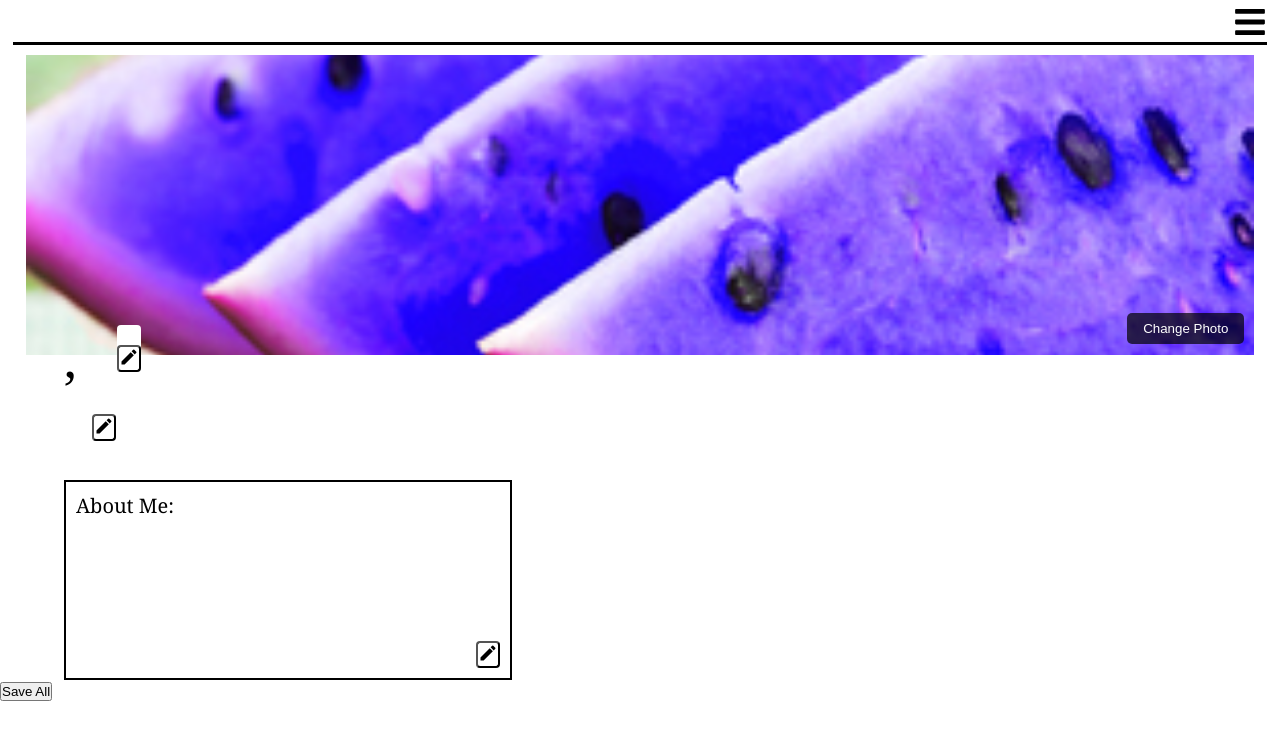
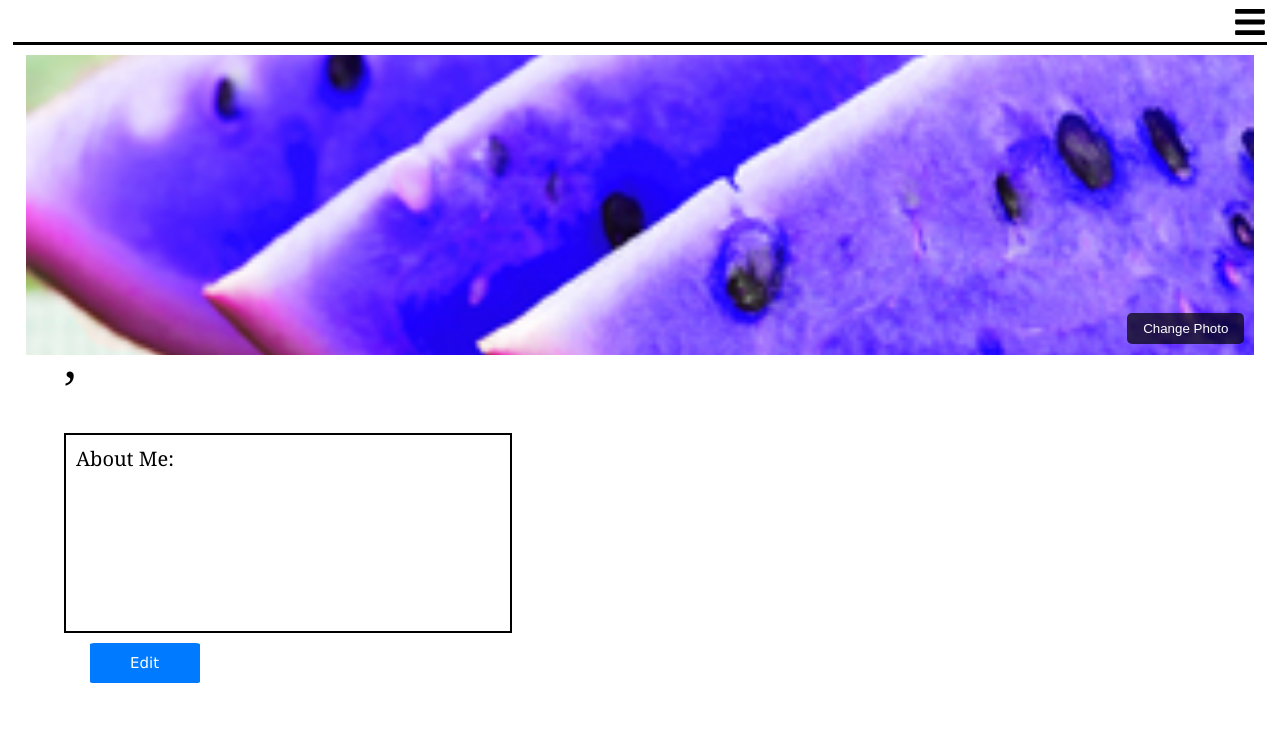
Before and after one commit to azh05/TasteBuds, a React (Create React App) app in the folder tastebuds-site/: page /profile in a window 1280 px wide. Shown: the top 740 px of the page. Built offline with nearby package versions, Linux system fonts and the light colour scheme.

Commit message:
Fixed edit profile functionality, now rewuires use of Edit/Save all

```diff
--- a/tastebuds-site/src/pages/profile.js
+++ b/tastebuds-site/src/pages/profile.js
@@ -35,6 +35,7 @@ function ProfilePage()  {
   const [canDelete, setCanDelete] = useState(true);
   const [canAddTag, setCanAddTag] = useState(false)
   const [originalProfileName, setOriginalProfileName] = useState('');
+  const [editOrSave, setEditOrSave] = useState ("Edit")
   const [editingState, setEditingState] = useState({
     name: false,
     cuisine: false,
@@ -69,19 +70,20 @@ const maxCharacters = 350;
     if (user) {
       fetchProfile();
     }
-
+/*
   const handleClickOutside = (event) => {
       if (cuisineEditRef.current && !cuisineEditRef.current.contains(event.target)) {
           setEditingState((prev) => ({ ...prev, cuisine: false })); // Exit edit mode
           setCanAddTag(false); // Hide the available tags list
       }
   };
-
+*/
+/*
   document.addEventListener('mousedown', handleClickOutside);
   return () => {
       document.removeEventListener('mousedown', handleClickOutside);
   };
-
+*/
 }, [user]);
 
 const handleSave = async (section) => {
@@ -165,7 +167,7 @@ const handleInputChange = (field, value) => {
   };
 
 
-
+/*
 const handleKeyDown = (event,section) => {
   if (event.key === 'Enter') {
       handleSave(section); // Trigger save when Enter is pressed
@@ -176,7 +178,7 @@ const handleKeyDown = (event,section) => {
       setIsEditing(false);
   }
 };
-
+*/
 const handleSaveAll = () => {
   // Call handleSave for each section
   handleSave('icon');
@@ -185,6 +187,16 @@ const handleSaveAll = () => {
   handleSave('bio');
   // Optionally add more sections if needed
 };
+
+const handleEditOrSave = () => {
+  setEditOrSave((prevText) => (prevText === "Edit" ? "Save All" : "Edit"));
+};
+
+const handleSaveClick = ()=>{
+  handleSaveAll();
+  handleEditOrSave();
+}
+
 
 
 // const handleDeleteTag = (tag) => {
@@ -200,6 +212,8 @@ const handleSaveAll = () => {
 //     setTimeout(() => setCanDelete(true), 2000);
 //   }
 // };
+
+
 
 const handleDeleteTag = (tag) => {
   if (profileData.cuisine.length > 1) {
@@ -261,21 +275,12 @@ const handleDeleteTag = (tag) => {
             type="text"
             value ={profileData.profileName}
             onChange={handleProfileNameChange}
-            onKeyDown={(e) => handleKeyDown(e,'name')}
+            //onKeyDown={(e) => handleKeyDown(e,'name')}
           />
         ) : (
           <p className = "name" >{profileData.profileName},</p>
         )}
         <p className = "name"> {profileData.age}</p>
-        <div className = "edit-button-container">
-        {!editingState.name && (
-         <button
-            className = "edit-button"
-            onClick={() => toggleEditing('name')}>
-            <MdEdit size = {20}/>
-          </button>
-        )}
-        </div>
       </div>
       <div ref = {cuisineEditRef} className = "food-tags-display">
         <FoodTags
@@ -283,18 +288,6 @@ const handleDeleteTag = (tag) => {
         isEditing={editingState.cuisine}
         onDeleteTag={handleDeleteTag}
         />
-        <div className = "edit-button-container-2">
-          <div className = "edit-button-container">
-            {!editingState.cuisine &&(
-            <button
-              className = "edit-button"
-              onClick={() => toggleEditing('cuisine')}>
-              <MdEdit size = {20}/>
-            </button>
-            )}
-
-          </div>
-        </div>
         {editingState.cuisine &&(
            <button
            className = "add-button"
@@ -326,7 +319,7 @@ const handleDeleteTag = (tag) => {
             placeholder="Insert bio here...."
             value={profileData.bio}
             onChange={handleBioChange}
-            onKeyDown={(e) => handleKeyDown (e, 'bio')}
+            //onKeyDown={(e) => handleKeyDown (e, 'bio')}
             maxLength={maxCharacters}
           />
         ) : (
@@ -334,20 +327,13 @@ const handleDeleteTag = (tag) => {
         )}
         </div>
 
-        <div className = "edit-bio-container">
-          <div className = "edit-button-container">
-            <button className = "edit-button"
-            onClick={() => toggleEditing('bio')}>
-              <MdEdit size = {20}/>
-            </button>
-          </div>
-        </div>
+
       </div>
 
        {/* Save All Button */}
     <div className="save-all-button-container">
-      <button className="save-all-button" onClick={handleSaveAll}>
-        Save All
+      <button className="save-all-button" onClick={handleSaveClick}>
+        {editOrSave}
       </button>
     </div>
 
--- a/tastebuds-site/src/styles/profile.css
+++ b/tastebuds-site/src/styles/profile.css
@@ -239,3 +239,25 @@
     position: relative;
     height: 90%;
 }
+
+.save-all-button-container{
+    padding-top: 10px;
+}
+
+.save-all-button{
+    position: relative;
+    margin-left: 7%;
+    background-color: #007bff;
+    height: 40px;
+    width: 110px;
+    font-family: Verdana, Geneva, Tahoma, sans-serif;
+    color: white;
+    font-size: 15px;
+    border: none;
+    border-radius: 4%;
+    cursor: pointer;
+}
+
+.save-all-button-container :hover{
+    background-color:#003f83;
+}
```
